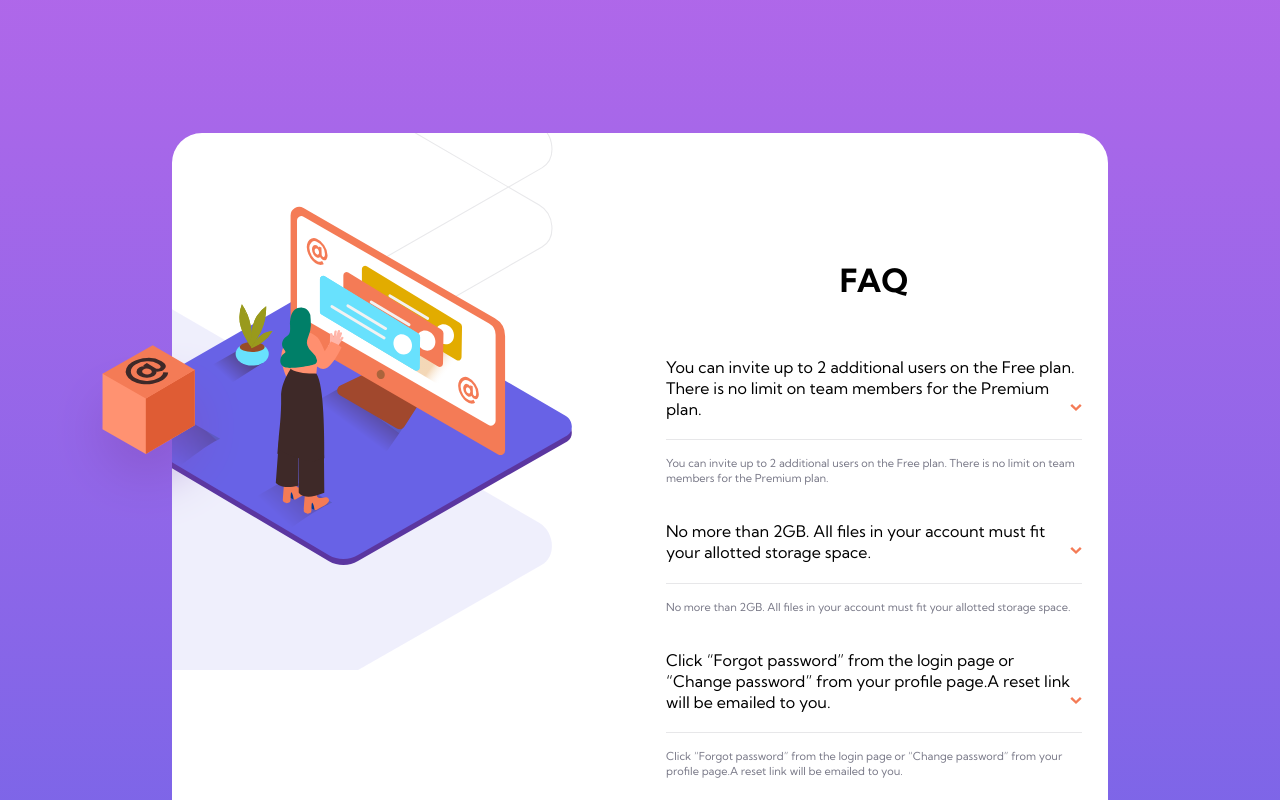
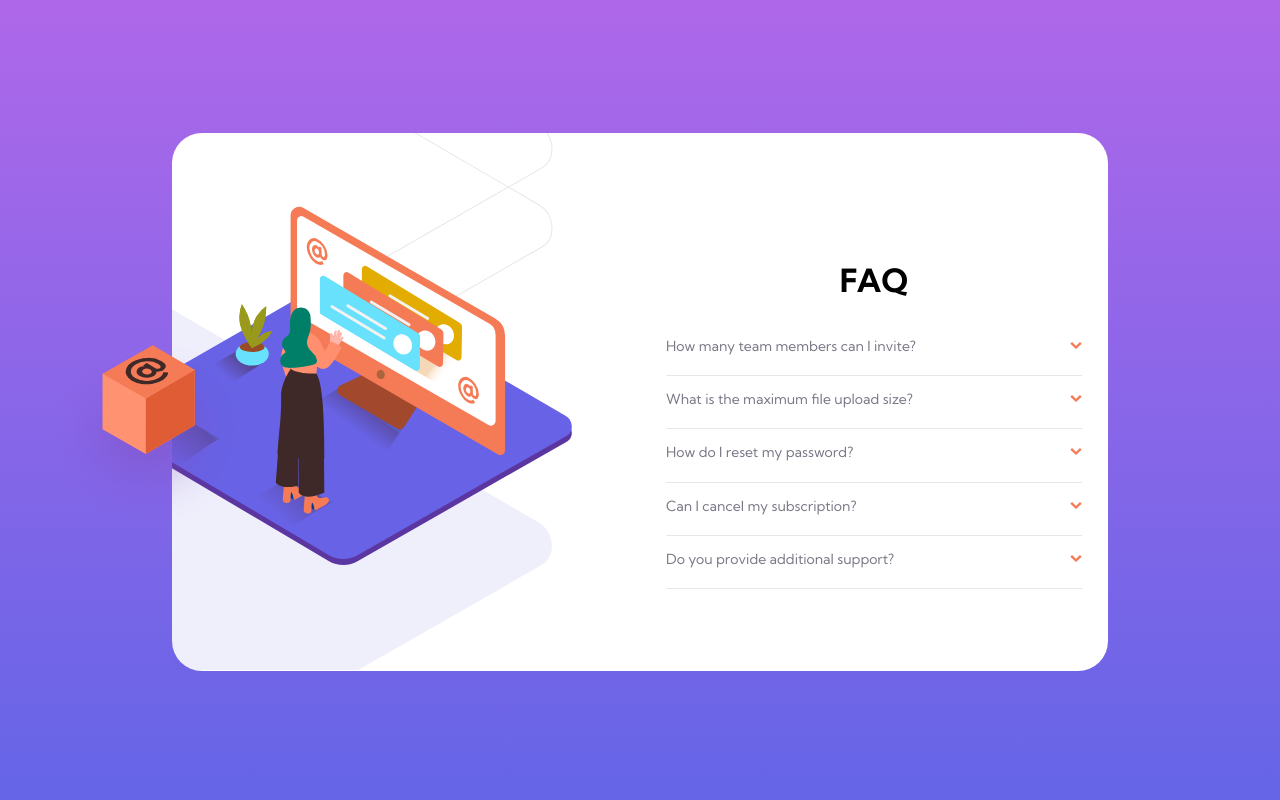
Before and after one commit to liampc/faq-accordion, a React (Create React App) app: page / in a window 1280 px wide. Shown: the top 800 px of the page. Built offline with nearby package versions, Linux system fonts and the light colour scheme.

Commit message:
edit list

```diff
--- a/src/components/Item.js
+++ b/src/components/Item.js
@@ -9,7 +9,7 @@ function Item(props){
     return (
         <div className="item">
             <p className="item__question">
-                {props.list.answer}
+                {props.list.question}
                 <img src={arrow} alt="icon-arrow"/>
             </p>
             <p className="item__answer">{props.list.answer}</p>
--- a/src/scss/_Item.scss
+++ b/src/scss/_Item.scss
@@ -3,25 +3,28 @@
 
 
 .item {
-
-
+    color: $Darkgrayishblue;
 
     &__question {
-        padding:  1.25rem 0;
+        padding-bottom:  1.25rem;
         border-bottom: 1px solid  $Lightgrayishblue;
+        font-size: 0.875rem;
+        display: flex;
+        justify-content: space-between;
+
 
         img {
             width: 0.75rem;
             height: 0.5rem;
-            float:right;
+            // float:right;
             margin-top: 5px;
         }
 
     }
 
     &__answer {
-        display: hidden;
+        display: none;
         font-size: 0.6875rem;
-        color: $Darkgrayishblue;
+
     }
 }
```
